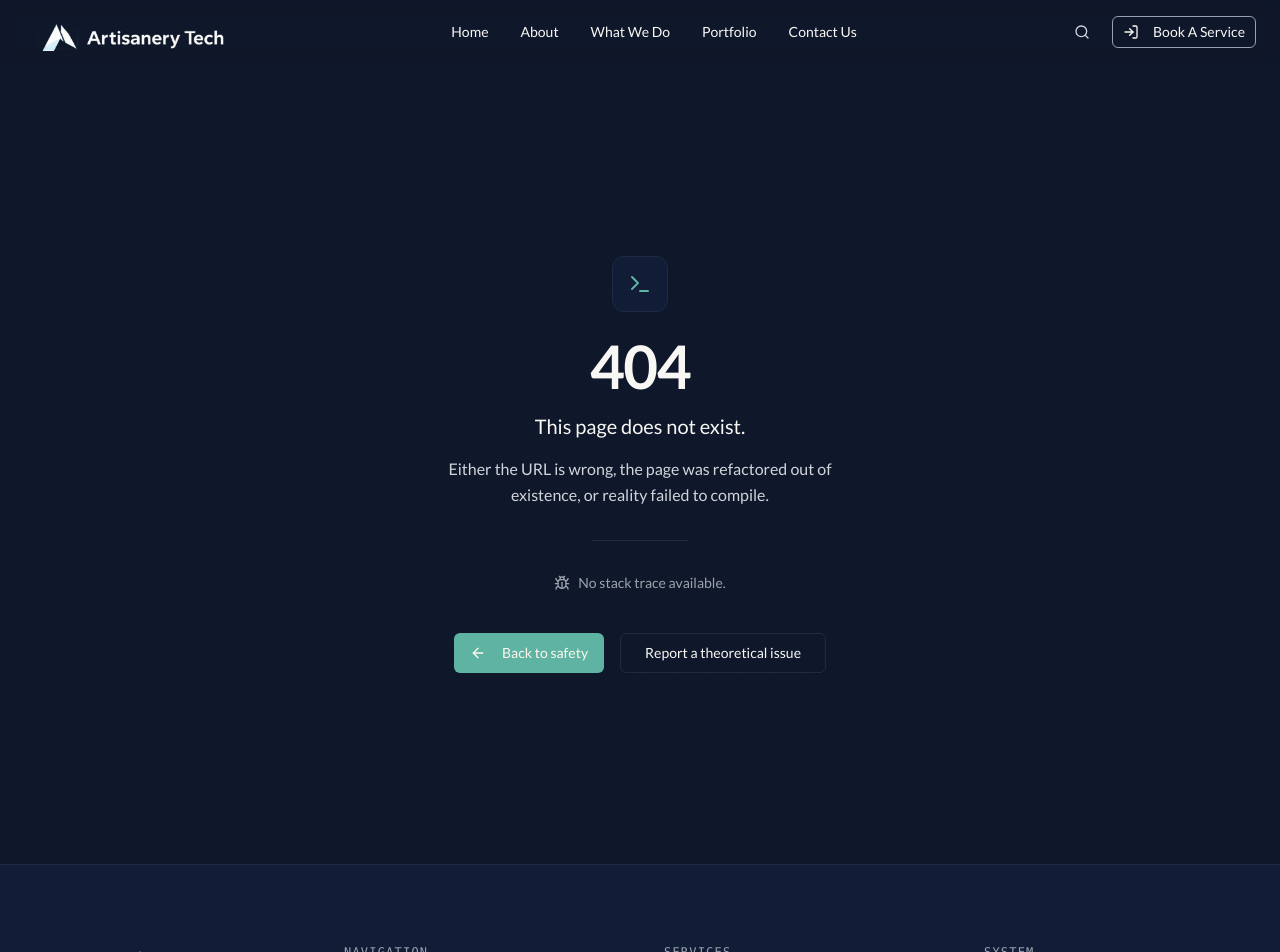
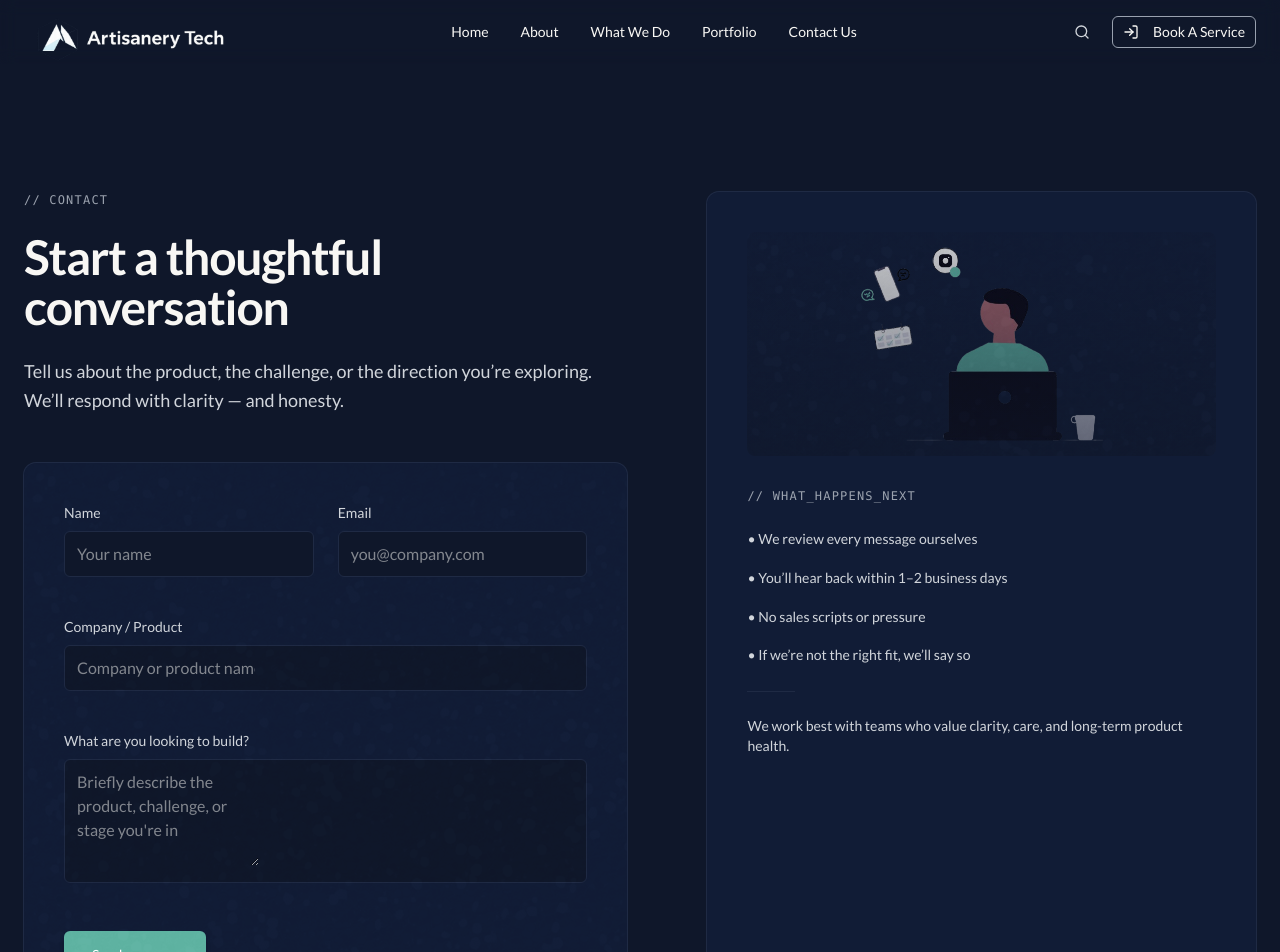
Before and after one commit to oduyemi/artisaneryTech, a Next.js app: page /contact in a window 1280 px wide. Before the commit this address had no page. Shown: the top 952 px of the page. Built offline with nearby package versions, Linux system fonts and the light colour scheme.

Commit message:
Updated with noise

```diff
--- /dev/null
+++ b/app/contact/page.tsx
@@ -0,0 +1,21 @@
+import { ContactAside } from "@/components/contact/Aside";
+import { ContactIntro } from "@/components/contact/Intro";
+import { ContactForm } from "@/components/forms/Contact";
+
+
+export default function Contact() {
+  return (
+    <main className="relative bg-[var(--color-bg)] py-24 sm:py-32">
+      <div className="mx-auto max-w-7xl px-6">
+        <div className="grid gap-20 lg:grid-cols-[1.1fr_1fr]">
+          <div className="space-y-12">
+            <ContactIntro />
+            <ContactForm />
+          </div>
+
+          <ContactAside />
+        </div>
+      </div>
+    </main>
+  );
+}
--- /dev/null
+++ b/components/contact/Aside.tsx
@@ -0,0 +1,91 @@
+"use client";
+import { motion, Variants, Easing } from "framer-motion";
+import Image from "next/image";
+
+const easeOutExpo: Easing = [0.22, 1, 0.36, 1];
+
+const fadeUp: Variants = {
+  hidden: {
+    opacity: 0,
+    y: 18,
+  },
+  show: {
+    opacity: 1,
+    y: 0,
+    transition: {
+      duration: 0.6,
+      ease: easeOutExpo,
+    },
+  },
+};
+
+export const ContactAside = () => {
+    return (
+        <motion.aside
+        variants={fadeUp}
+        initial="hidden"
+        animate="show"
+        className="
+            relative
+            flex flex-col
+            gap-8
+            rounded-xl
+            bg-[var(--color-surface)]
+            p-8 sm:p-10
+            ring-1 ring-[var(--color-surface-border)]
+        "
+        >
+        {/* Image */}
+        <div className="relative h-56 w-full overflow-hidden rounded-lg">
+            <Image
+            src="/images/contact.png"
+            alt="Crafted systems and thoughtful execution"
+            fill
+            className="object-contain"
+            priority
+            />
+
+            {/* Overlay for calm */}
+            <div
+            aria-hidden
+            className="
+                absolute inset-0
+                bg-[linear-gradient(to_bottom,rgba(15,23,42,0.15),rgba(15,23,42,0.6))]
+            "
+            />
+
+            {/* Grain */}
+            <div
+            aria-hidden
+            className="
+                pointer-events-none absolute inset-0
+                bg-[url('/images/noise.jpg')]
+                opacity-[0.05]
+                mix-blend-soft-light
+            "
+            />
+        </div>
+
+        {/* Copy */}
+        <div className="space-y-6">
+            <p className="font-mono text-xs tracking-widest text-[var(--color-text-muted)]">
+            // WHAT_HAPPENS_NEXT
+            </p>
+
+            <ul className="space-y-4 text-sm leading-relaxed text-[var(--color-text-secondary)]">
+            <li>• We review every message ourselves</li>
+            <li>• You’ll hear back within 1–2 business days</li>
+            <li>• No sales scripts or pressure</li>
+            <li>• If we’re not the right fit, we’ll say so</li>
+            </ul>
+
+            <div className="h-px w-12 bg-[var(--color-surface-border)]" />
+
+            <p className="text-sm text-[var(--color-text-secondary)]">
+            We work best with teams who value clarity, care,
+            and long-term product health.
+            </p>
+        </div>
+        </motion.aside>
+    );
+};
--- /dev/null
+++ b/components/contact/Intro.tsx
@@ -0,0 +1,46 @@
+"use client";
+import { motion, Variants, Easing } from "framer-motion";
+
+
+const easeOutExpo: Easing = [0.22, 1, 0.36, 1];
+
+const fadeUp: Variants = {
+  hidden: {
+    opacity: 0,
+    y: 18,
+  },
+  show: {
+    opacity: 1,
+    y: 0,
+    transition: {
+      duration: 0.6,
+      ease: easeOutExpo,
+    },
+  },
+};
+
+export const ContactIntro = () => {
+  return (
+    <motion.div
+      variants={fadeUp}
+      initial="hidden"
+      animate="show"
+      className="max-w-2xl space-y-6"
+    >
+      <p className="font-mono text-xs tracking-widest text-[var(--color-text-muted)]">
+        // CONTACT
+      </p>
+
+      <h1 className="text-4xl font-semibold tracking-tight leading-[1.05] text-[var(--color-fg)] sm:text-5xl">
+        Start a thoughtful
+        <br />
+        conversation
+      </h1>
+
+      <p className="max-w-xl text-lg leading-relaxed text-[var(--color-text-secondary)]">
+        Tell us about the product, the challenge, or the direction you’re
+        exploring. We’ll respond with clarity — and honesty.
+      </p>
+    </motion.div>
+  );
+};
--- /dev/null
+++ b/components/forms/Contact.tsx
@@ -0,0 +1,124 @@
+"use client";
+import { motion, Variants, Easing } from "framer-motion";
+
+const easeOutExpo: Easing = [0.22, 1, 0.36, 1];
+
+const fadeUp: Variants = {
+  hidden: {
+    opacity: 0,
+    y: 18,
+  },
+  show: {
+    opacity: 1,
+    y: 0,
+    transition: {
+      duration: 0.6,
+      ease: easeOutExpo,
+    },
+  },
+};
+
+export const ContactForm = () => {
+  return (
+    <motion.form
+      variants={fadeUp}
+      initial="hidden"
+      animate="show"
+      className="
+        relative space-y-10
+        rounded-xl
+        bg-[var(--color-surface)]
+        p-8 sm:p-10
+        ring-1 ring-[var(--color-surface-border)]
+      "
+    >
+      {/* subtle grain */}
+      <div
+        aria-hidden
+        className="
+          pointer-events-none absolute inset-0
+          bg-[url('/images/noise.jpg')]
+          opacity-[0.04]
+          mix-blend-soft-light
+          rounded-xl
+        "
+      />
+
+      <div className="relative grid gap-6 sm:grid-cols-2">
+        <Field label="Name">
+          <input type="text" placeholder="Your name" />
+        </Field>
+
+        <Field label="Email">
+          <input type="email" placeholder="you@company.com" />
+        </Field>
+      </div>
+
+      <Field label="Company / Product">
+        <input type="text" placeholder="Company or product name" />
+      </Field>
+
+      <Field label="What are you looking to build?">
+        <textarea
+          rows={4}
+          placeholder="Briefly describe the product, challenge, or stage you're in"
+        />
+      </Field>
+
+      <div className="pt-2">
+        <button
+          type="submit"
+          className="
+            inline-flex items-center justify-center
+            rounded-md
+            bg-[var(--color-accent)]
+            px-7 py-3.5
+            text-sm font-medium
+            text-white
+            shadow-md
+            transition
+            hover:shadow-lg
+            hover:translate-y-[-1px]
+            focus:outline-none
+            focus-visible:ring-2
+            focus-visible:ring-[var(--color-accent)]
+          "
+        >
+          Send message
+        </button>
+      </div>
+    </motion.form>
+  );
+};
+
+/* -----------------------------
+   Field
+----------------------------- */
+
+const Field = ({
+  label,
+  children,
+}: {
+  label: string;
+  children: React.ReactNode;
+}) => (
+  <div className="space-y-2">
+    <label className="block text-sm text-[var(--color-text-secondary)]">
+      {label}
+    </label>
+    <div
+      className="
+        rounded-md
+        border border-[var(--color-surface-border)]
+        bg-[var(--color-bg)]
+        px-3 py-2.5
+        transition
+        focus-within:border-[var(--color-accent)]
+        focus-within:ring-1
+        focus-within:ring-[var(--color-accent)]/40
+      "
+    >
+      {children}
+    </div>
+  </div>
+);
--- a/components/home/BookCTA.tsx
+++ b/components/home/BookCTA.tsx
@@ -29,7 +29,7 @@ export const BookServiceCTA = () => {
       {/* Grain */}
       <div
         aria-hidden
-        className="pointer-events-none absolute inset-0 bg-[url('/noise.png')] opacity-[0.05] mix-blend-soft-light"
+        className="pointer-events-none absolute inset-0 bg-[url('/images/noise.jpg')] opacity-[0.05] mix-blend-soft-light"
       />
 
       <motion.div
--- a/components/home/Capabilities.tsx
+++ b/components/home/Capabilities.tsx
@@ -65,7 +65,7 @@ export const Capabilities = () => {
       {/* Grain */}
       <div
         aria-hidden
-        className="pointer-events-none absolute inset-0 bg-[url('/noise.png')] opacity-[0.035] mix-blend-soft-light"
+        className="pointer-events-none absolute inset-0 bg-[url('/images/noise.jpg')] opacity-[0.035] mix-blend-soft-light"
       />
 
       <div className="relative mx-auto max-w-7xl px-6">
--- a/components/home/How.tsx
+++ b/components/home/How.tsx
@@ -48,7 +48,7 @@ export const HowWeWork = () => {
       {/* Grain */}
       <div
         aria-hidden
-        className="pointer-events-none absolute inset-0 bg-[url('/noise.png')] opacity-[0.035] mix-blend-soft-light"
+        className="pointer-events-none absolute inset-0 bg-[url('/images/noise.jpg')] opacity-[0.035] mix-blend-soft-light"
       />
 
       <motion.div
--- a/components/home/Intro.tsx
+++ b/components/home/Intro.tsx
@@ -49,7 +49,7 @@ export const Intro = () => {
         aria-hidden
         className="
           pointer-events-none absolute inset-0
-          bg-[url('/noise.png')]
+          bg-[url('/images/noise.jpg')]
           opacity-[0.035]
           mix-blend-soft-light
         "
--- a/components/home/Stewardship.tsx
+++ b/components/home/Stewardship.tsx
@@ -36,7 +36,7 @@ export const Stewardship = () => {
       {/* Grain */}
       <div
         aria-hidden
-        className="pointer-events-none absolute inset-0 bg-[url('/noise.png')] opacity-[0.03] mix-blend-soft-light"
+        className="pointer-events-none absolute inset-0 bg-[url('/images/noise.jpg')] opacity-[0.03] mix-blend-soft-light"
       />
 
       <div className="relative mx-auto max-w-7xl px-6">
```
Also changed, not shown: public/images/contact.png (added), public/images/noise.jpg (added).
